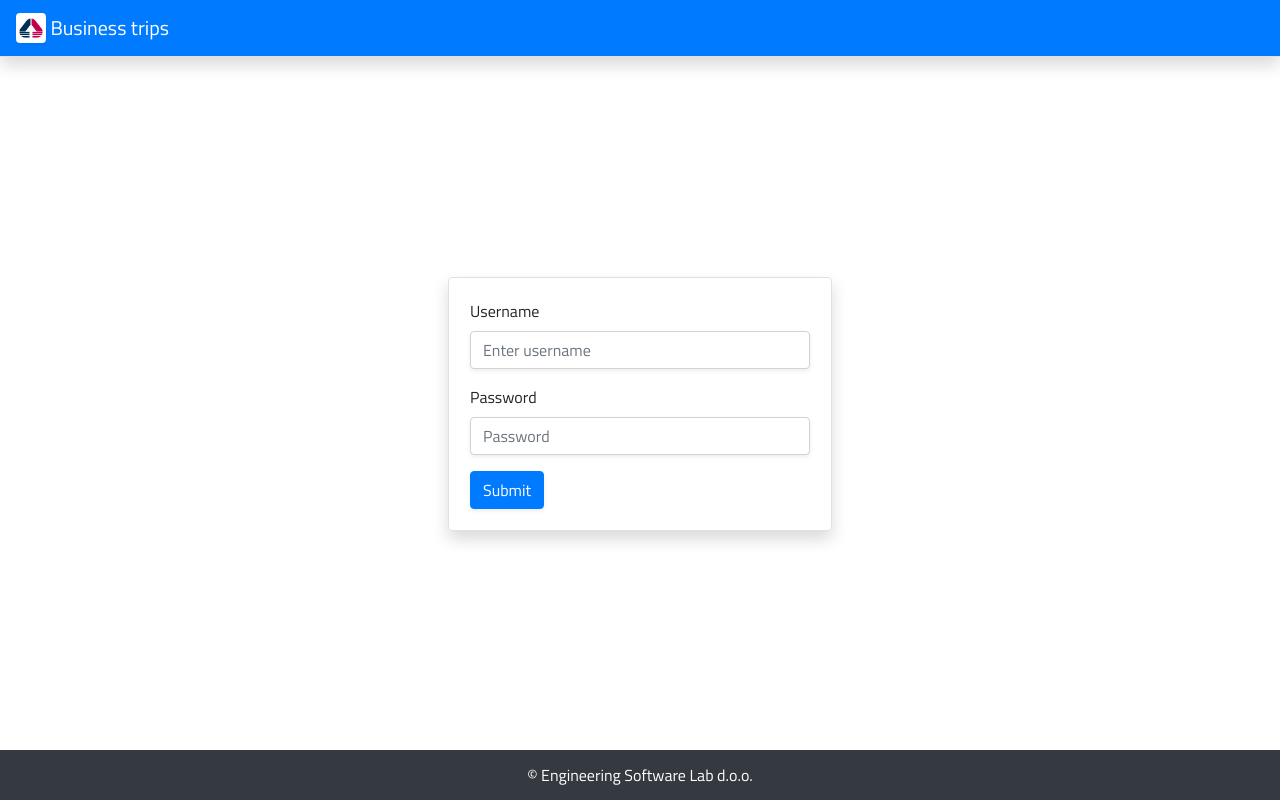
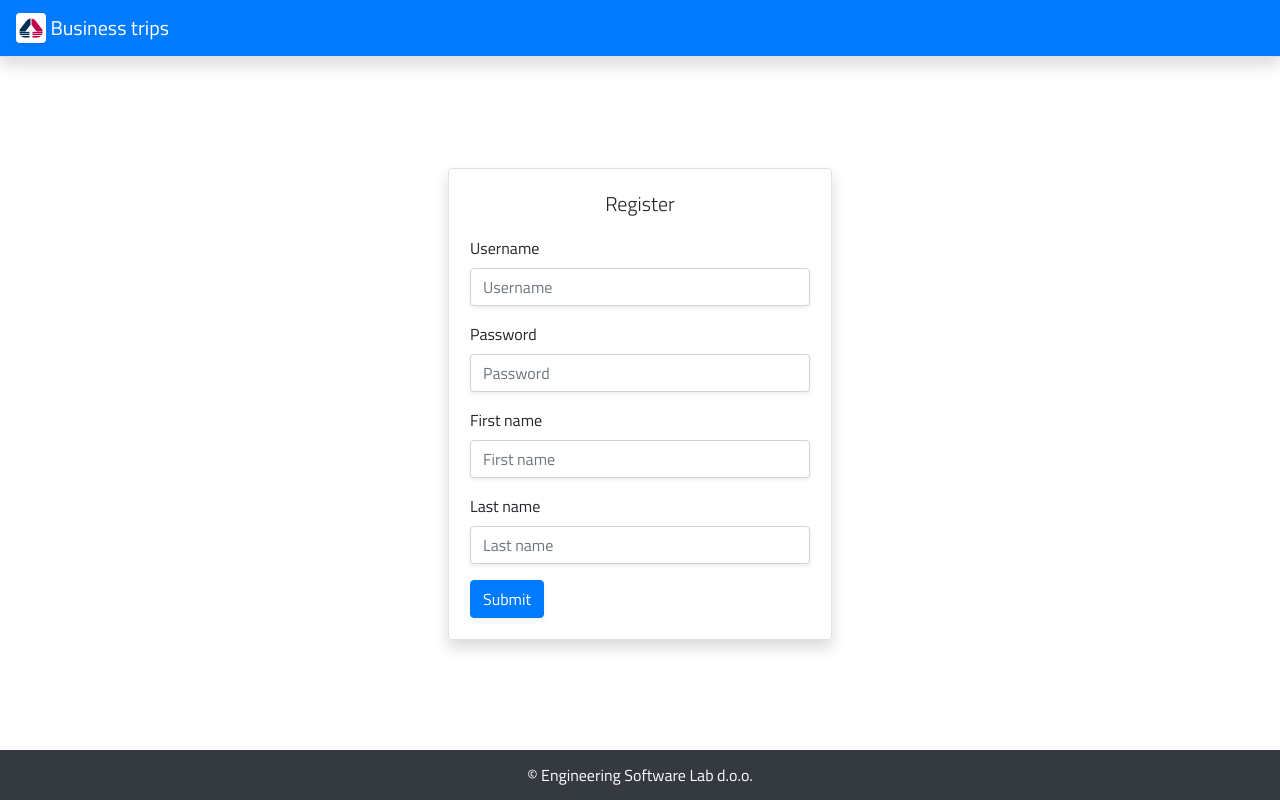
Before and after one commit to mmisojcic/travel-expenses-front, an Angular app in the folder project/: page /register in a window 1280 px wide. Built offline with nearby package versions, Linux system fonts and the light colour scheme.

Commit message:
more change

```diff
--- a/project/src/app/_components/login/login.component.ts
+++ b/project/src/app/_components/login/login.component.ts
@@ -39,7 +39,7 @@ export class LoginComponent implements OnInit {
     );
     this.http
       .login(
-        endPoint.login,
+        endPoint.baseUrl + endPoint.login,
         DataConverter.userCredentialsToJson(this.userService.userCredentials)
       )
       .subscribe(
@@ -47,7 +47,7 @@ export class LoginComponent implements OnInit {
           this.userService.employee = DataConverter.jsonToEmployee(res);
         },
         err => {
-          console.log('http error' + err);
+          console.log('http error on login');
           this.userService.employee = DataConverter.jsonToEmployee(
             this.http.json
           );
--- a/project/src/app/_components/register/register.component.html
+++ b/project/src/app/_components/register/register.component.html
@@ -1,12 +1,13 @@
 <div class="login-form full-center shadow rounded border">
-  <form>
+  <p class="lead text-center">Register</p>
+  <form [formGroup]="registerForm" (ngSubmit)="register()">
     <div class="form-group">
       <label for="username">Username</label>
       <input
-        type="email"
+        type="text"
         class="form-control shadow-sm"
-        aria-describedby="emailHelp"
-        placeholder="Enter username"
+        placeholder="Username"
+        formControlName="username"
       />
     </div>
     <div class="form-group">
@@ -15,6 +16,25 @@
         type="password"
         class="form-control shadow-sm"
         placeholder="Password"
+        formControlName="password"
+      />
+    </div>
+    <div class="form-group">
+      <label for="firstName">First name</label>
+      <input
+        type="text"
+        class="form-control shadow-sm"
+        placeholder="First name"
+        formControlName="firstName"
+      />
+    </div>
+    <div class="form-group">
+      <label for="lastName">Last name</label>
+      <input
+        type="text"
+        class="form-control shadow-sm"
+        placeholder="Last name"
+        formControlName="lastName"
       />
     </div>
     <button type="submit" class="btn btn-primary shadow-sm">
--- a/project/src/app/_components/register/register.component.ts
+++ b/project/src/app/_components/register/register.component.ts
@@ -1,4 +1,10 @@
+import { UserService } from './../../_services/user.service';
+import { HttpService } from 'src/app/_services/http.service';
 import { Component, OnInit } from '@angular/core';
+import { FormGroup, FormControl } from '@angular/forms';
+import { DataConverter } from 'src/app/_converters/data.converter';
+import { RegisterUserData } from 'src/app/_models/register-data.model';
+import { endPoint } from 'src/app/_config/end-points.config';
 
 @Component({
   selector: 'app-register',
@@ -6,10 +12,53 @@ import { Component, OnInit } from '@angular/core';
   styleUrls: ['./register.component.scss']
 })
 export class RegisterComponent implements OnInit {
-
-  constructor() { }
+  registerForm: FormGroup;
+  constructor(private http:HttpService, private userService:UserService) { }
 
   ngOnInit() {
+    this.registerForm = new FormGroup({
+      username: new FormControl(null, [
+        // Validators.required
+        // Validators.pattern('^[A-Z][a-z][0-9]{2,30}$')
+      ]),
+      password: new FormControl(null, [
+        // Validators.required
+        // Validators.pattern('^[A-Z][0-9]{6, 20}$')
+      ]),
+      firstName: new FormControl(null, [
+        // Validators.required
+        // Validators.pattern('^[A-Z][0-9]{6, 20}$')
+      ]),
+      lastName: new FormControl(null, [
+        // Validators.required
+        // Validators.pattern('^[A-Z][0-9]{6, 20}$')
+      ])
+    });
   }
 
+  register() {
+    this.userService.registerUserData = new RegisterUserData(
+      this.registerForm.get('username').value,
+      this.registerForm.get('password').value,
+      this.registerForm.get('firstName').value,
+      this.registerForm.get('lastName').value
+    );
+    console.log(this.userService.registerUserData)
+    this.http
+      .register(
+        endPoint.baseUrl + endPoint.register,
+        DataConverter.registerUserDataToJson(this.userService.registerUserData)
+      )
+      .subscribe(
+        res => {
+          this.userService.employee = DataConverter.jsonToEmployee(res);
+        },
+        err => {
+          console.log('http error on register');
+          this.userService.employee = DataConverter.jsonToEmployee(
+            this.http.json
+          );
+        }
+      );
+  }
 }
--- a/project/src/app/_config/end-points.config.ts
+++ b/project/src/app/_config/end-points.config.ts
@@ -1,4 +1,5 @@
 export const endPoint = {
   baseUrl: 'localhost:8080',
-  login: '/login'
+  login: '/login',
+  register: '/register'
 };
--- a/project/src/app/_converters/data.converter.ts
+++ b/project/src/app/_converters/data.converter.ts
@@ -2,6 +2,8 @@ import { UserCredentialsDTO } from './../_dto/user-credentials.dto';
 import { EmployeeDTO } from './../_dto/employee.dto';
 import { Employee } from '../_models/employee.model';
 import { User } from '../_models/user.model';
+import { RegisterUserDataDTO } from '../_dto/register-data.dto';
+import { RegisterUserData } from '../_models/register-data.model';
 
 export class DataConverter {
   // converts user login data to JSON
@@ -9,6 +11,16 @@ export class DataConverter {
     return {
       username: model.username,
       password: model.password
+    };
+  }
+
+  // converts user register data to JSON
+  static registerUserDataToJson(model: RegisterUserData): RegisterUserDataDTO {
+    return {
+      username: model.username,
+      password: model.password,
+      firstName: model.firstName,
+      lastName: model.lastName
     };
   }
 
--- /dev/null
+++ b/project/src/app/_dto/register-data.dto.ts
@@ -0,0 +1,6 @@
+export interface RegisterUserDataDTO{
+     username?: string;
+     password?: string;
+     firstName?: string;
+     lastName?: string;
+}
--- /dev/null
+++ b/project/src/app/_models/register-data.model.ts
@@ -0,0 +1,8 @@
+export class RegisterUserData{
+    constructor(
+        public username?: string,
+        public password?: string,
+        public firstName?: string,
+        public lastName?: string
+    ){}
+}
--- a/project/src/app/_services/http.service.ts
+++ b/project/src/app/_services/http.service.ts
@@ -11,6 +11,7 @@ import * as employee from '../_tests/employee.json';
 import { Observable } from 'rxjs';
 import { Route, Router } from '@angular/router';
 import { routerNgProbeToken } from '@angular/router/src/router_module';
+import { RegisterUserDataDTO } from '../_dto/register-data.dto';
 
 @Injectable({
   providedIn: 'root'
@@ -28,7 +29,16 @@ export class HttpService {
     return this.http.post(url, json).pipe(
       finalize(() => {
         this.userService.setUpUser();
-        console.log('sve gotovo');
+        console.log('login done');
+      })
+    );
+  }
+
+  register(url: string, json: RegisterUserDataDTO) {
+    return this.http.post(url, json).pipe(
+      finalize(() => {
+        this.userService.setUpUser();
+        console.log('register done');
       })
     );
   }
--- a/project/src/app/_services/user.service.ts
+++ b/project/src/app/_services/user.service.ts
@@ -6,6 +6,7 @@ import { User } from '../_models/user.model';
 import { Router } from '@angular/router';
 import { Subject } from 'rxjs';
 import { UserSetupData } from '../_config/user-setup.config';
+import { RegisterUserData } from '../_models/register-data.model';
 
 @Injectable({
   providedIn: 'root'
@@ -14,12 +15,15 @@ export class UserService {
   transferSetupData: Subject<any> = new Subject();
   session: SessionToken;
   userCredentials: User;
+  registerUserData: RegisterUserData;
+
   employee: Employee = new Employee();
 
   constructor(private router: Router) {}
 
   // basic user setup : admin menu, username display, session, navigate to user url
   setUpUser() {
+    // later compare employee.username with userCreditentials.username
     if (this.employee.username !== undefined) {
       const userSetupData = new UserSetupData(
         true,
@@ -31,14 +35,13 @@ export class UserService {
         name: 'session',
         data: { uid: this.employee.id, start: new Date().toLocaleString() }
       };
-      console.log(userSetupData);
+      // send userSetupData to subscribing components
+      this.transferSetupData.next(userSetupData);
       // store session in sessionStorage
       sessionStorage.setItem(
         this.session.name,
         JSON.stringify(this.session.data)
       );
-      // send userSetupData to subscribing components
-      this.transferSetupData.next(userSetupData);
       // navigate user to his configured url
       this.router.navigateByUrl('/user/' + this.employee.id);
     }
--- a/project/src/app/app.component.ts
+++ b/project/src/app/app.component.ts
@@ -31,7 +31,8 @@ export class AppComponent implements OnInit {
 
   onLogout() {
     sessionStorage.removeItem(this.userService.session.name);
-    this.userService.employee = null;
+    this.userService.employee = undefined;
+    this.userService.userCredentials = undefined;
     this.adminMenu = false;
     this.userMenu = false;
     this.router.navigateByUrl('/login');
--- a/project/src/styles.scss
+++ b/project/src/styles.scss
@@ -23,7 +23,7 @@ body {
   padding: 20px;
 }
 
-.align-text-center {
+.text-center {
   text-align: center;
 }
 
```
